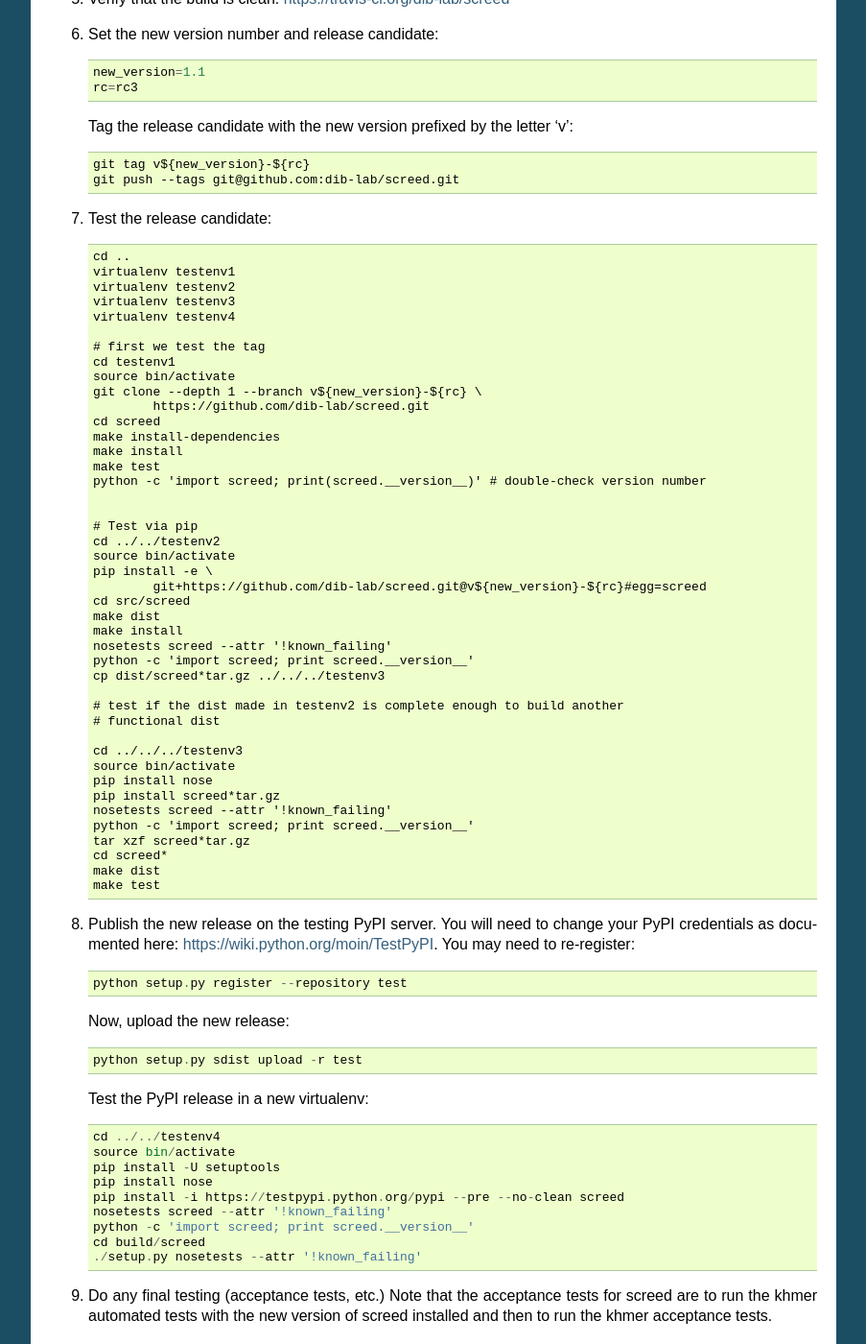
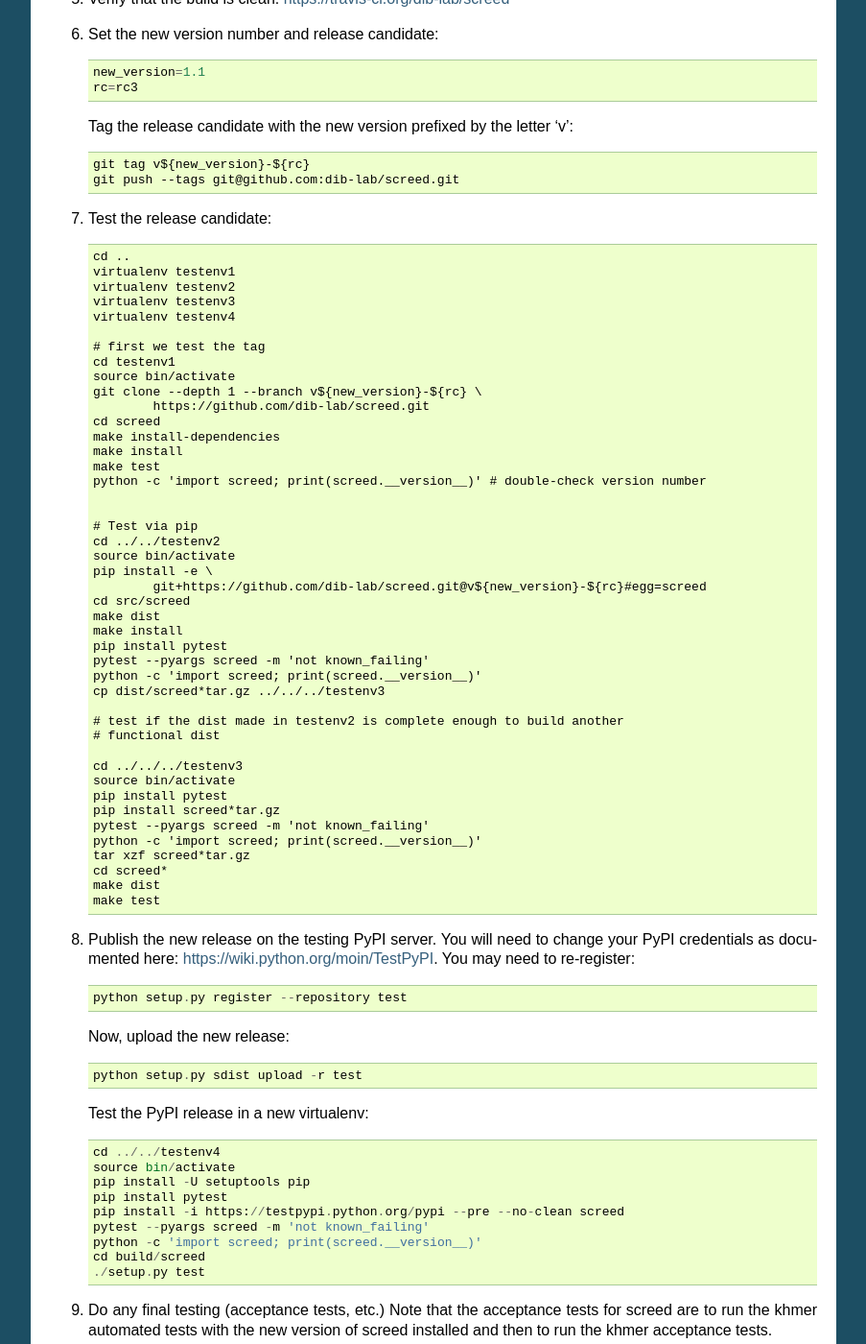
Before and after one commit to dib-lab/screed, a Sphinx documentation site: the page built from doc/dev/release-checklist.rst, in a window 1280 px wide and 1400 px high, scrolled down 817 px. Shown: the whole window at 96% size, without its empty margins (198-1101 px from the left). Built offline with Sphinx 7.4.7, drawn with Linux system fonts in a browser that asks for light colours.

Commit message:
Update release docs

```diff
--- a/doc/dev/release-checklist.rst
+++ b/doc/dev/release-checklist.rst
@@ -86,8 +86,9 @@
         cd src/screed
         make dist
         make install
-        nosetests screed --attr '!known_failing'
-        python -c 'import screed; print screed.__version__'
+        pip install pytest
+        pytest --pyargs screed -m 'not known_failing'
+        python -c 'import screed; print(screed.__version__)'
         cp dist/screed*tar.gz ../../../testenv3
 
         # test if the dist made in testenv2 is complete enough to build another
@@ -95,10 +96,10 @@
 
         cd ../../../testenv3
         source bin/activate
-        pip install nose
+        pip install pytest
         pip install screed*tar.gz
-        nosetests screed --attr '!known_failing'
-        python -c 'import screed; print screed.__version__'
+        pytest --pyargs screed -m 'not known_failing'
+        python -c 'import screed; print(screed.__version__)'
         tar xzf screed*tar.gz
         cd screed*
         make dist
@@ -118,13 +119,13 @@
 
         cd ../../testenv4
         source bin/activate
-        pip install -U setuptools
-        pip install nose
+        pip install -U setuptools pip
+        pip install pytest
         pip install -i https://testpypi.python.org/pypi --pre --no-clean screed
-        nosetests screed --attr '!known_failing'
-        python -c 'import screed; print screed.__version__'
+        pytest --pyargs screed -m 'not known_failing'
+        python -c 'import screed; print(screed.__version__)'
         cd build/screed
-        ./setup.py nosetests --attr '!known_failing'
+        ./setup.py test
 
 #. Do any final testing (acceptance tests, etc.) Note that the acceptance tests
    for screed are to run the khmer automated tests with the new version of
--- a/setup.cfg
+++ b/setup.cfg
@@ -8,3 +8,9 @@
 versionfile_build = screed/_version.py
 tag_prefix = v
 parentdir_prefix = '.'
+
+[tool:pytest]
+# If you change anything in addopts,
+# don't forget to update screed/tests/__main__.py too!
+addopts = -m "not known_failing" -v
+testpaths = screed/tests
```
Also changed, not shown: 1 other file.
